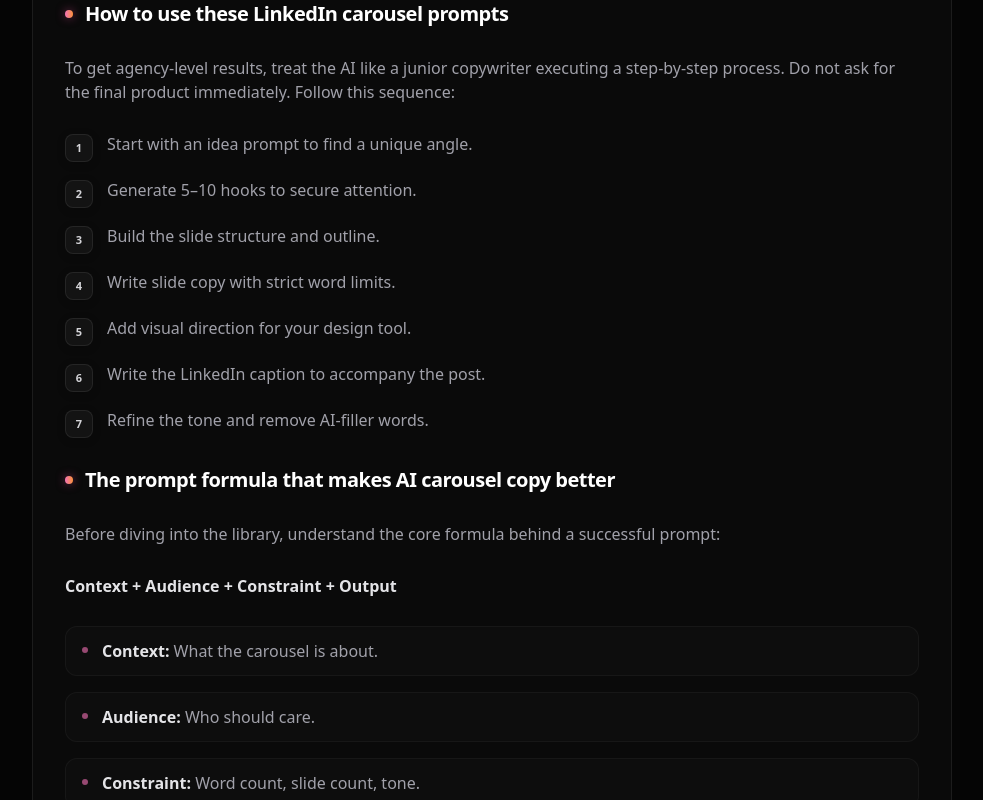
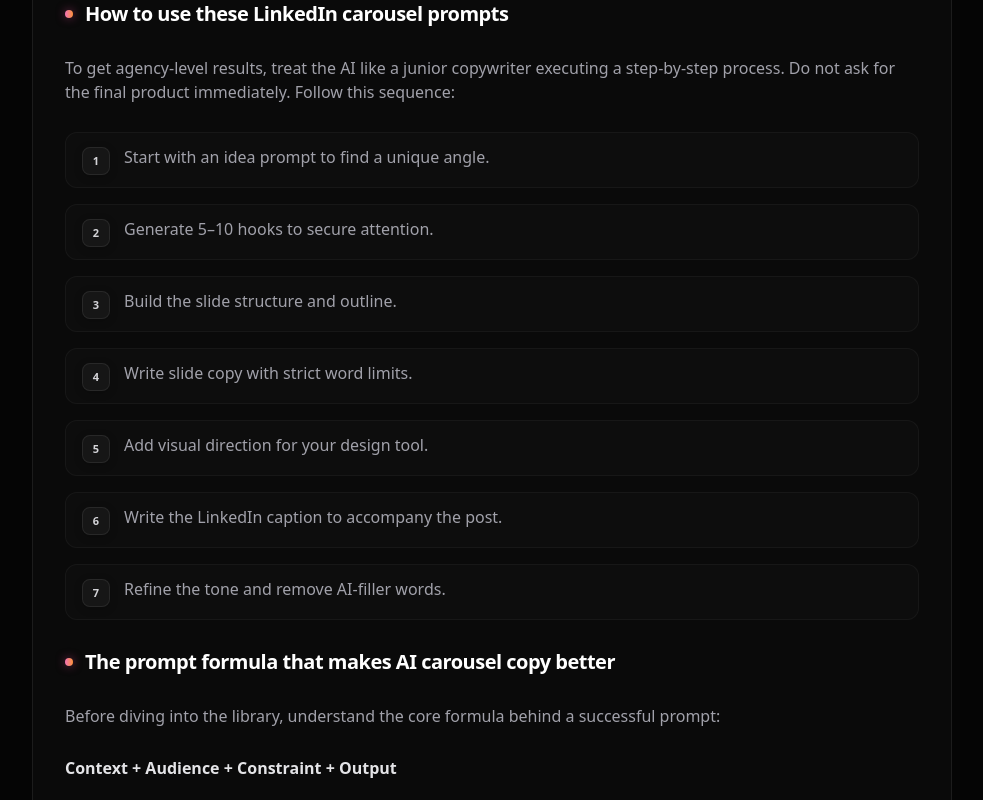
Before and after one commit to matteimikeska49-bot/gtf, a React (Vite) app: page /blog/linkedin-carousel-prompts in a window 1280 px wide. Shown: the part 1420-2220 px from the top of the page, without its empty margins (148-1131 px from the left). Built offline with nearby package versions, Linux system fonts and the light colour scheme.

Commit message:
Add card row styling for markdown ordered lists

```diff
--- a/src/components/blog/templates/MarkdownSeoArticleTemplateV2.jsx
+++ b/src/components/blog/templates/MarkdownSeoArticleTemplateV2.jsx
@@ -180,7 +180,7 @@ const MarkdownBody = ({ markdown, title }) => {
           return (
             <div key={index} className="space-y-4 my-8">
               {block.items.map((item, i) => (
-                <div key={item} className={`flex items-start gap-3.5 ${!block.ordered ? 'rounded-xl border border-white/[0.04] bg-white/[0.015] px-4 py-3 transition-colors hover:bg-white/[0.03]' : ''} text-[15px] leading-[1.7] text-zinc-400 md:text-base`}>
+                <div key={item} className="flex items-start gap-3.5 rounded-xl border border-white/[0.04] bg-white/[0.015] px-4 py-3 transition-colors hover:bg-white/[0.03] text-[15px] leading-[1.7] text-zinc-400 md:text-base">
                   {block.ordered ? (
                     <span className="shrink-0 w-7 h-7 rounded-lg bg-white/[0.04] border border-white/[0.08] flex items-center justify-center text-[11px] font-semibold text-zinc-300 mt-0.5 shadow-[0_2px_8px_rgba(0,0,0,0.2)]">
                       {i + 1}
```
Also changed, not shown: 37 other files (tests, documents, lock files or other folders).
